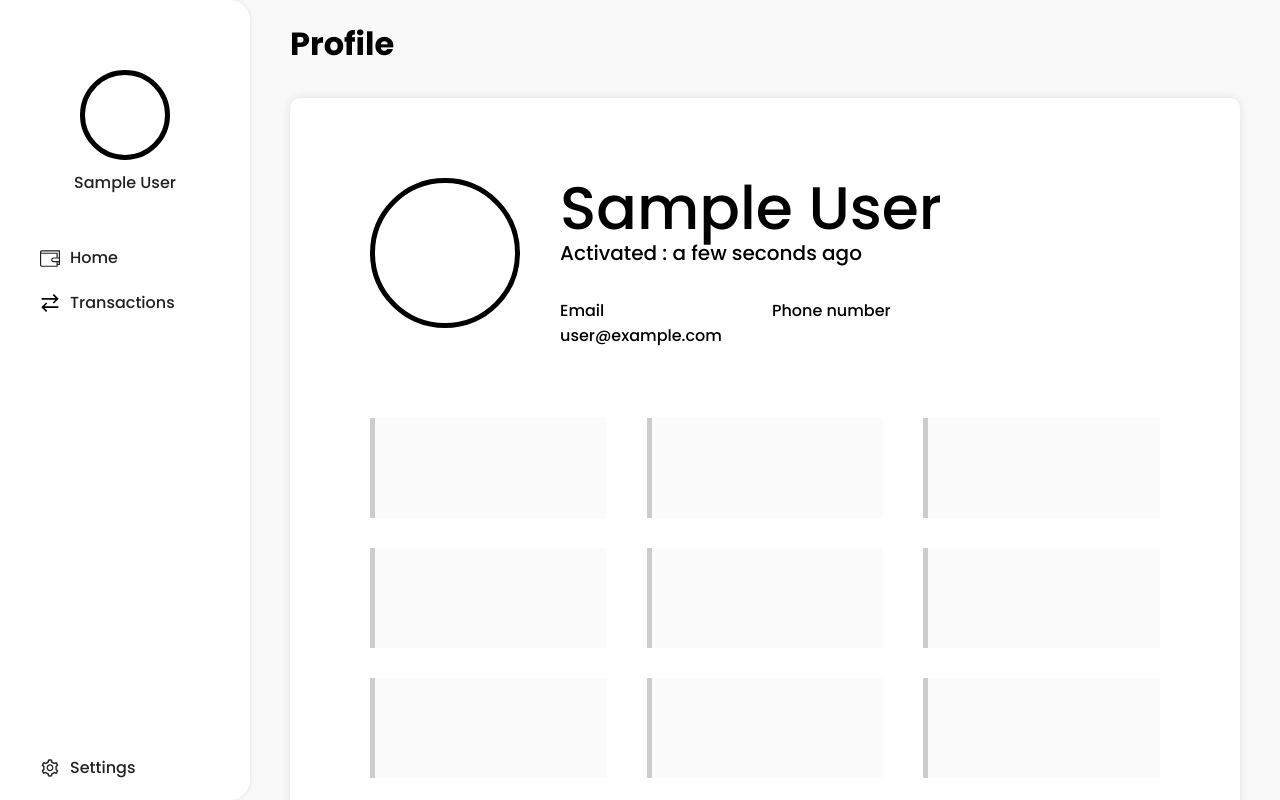
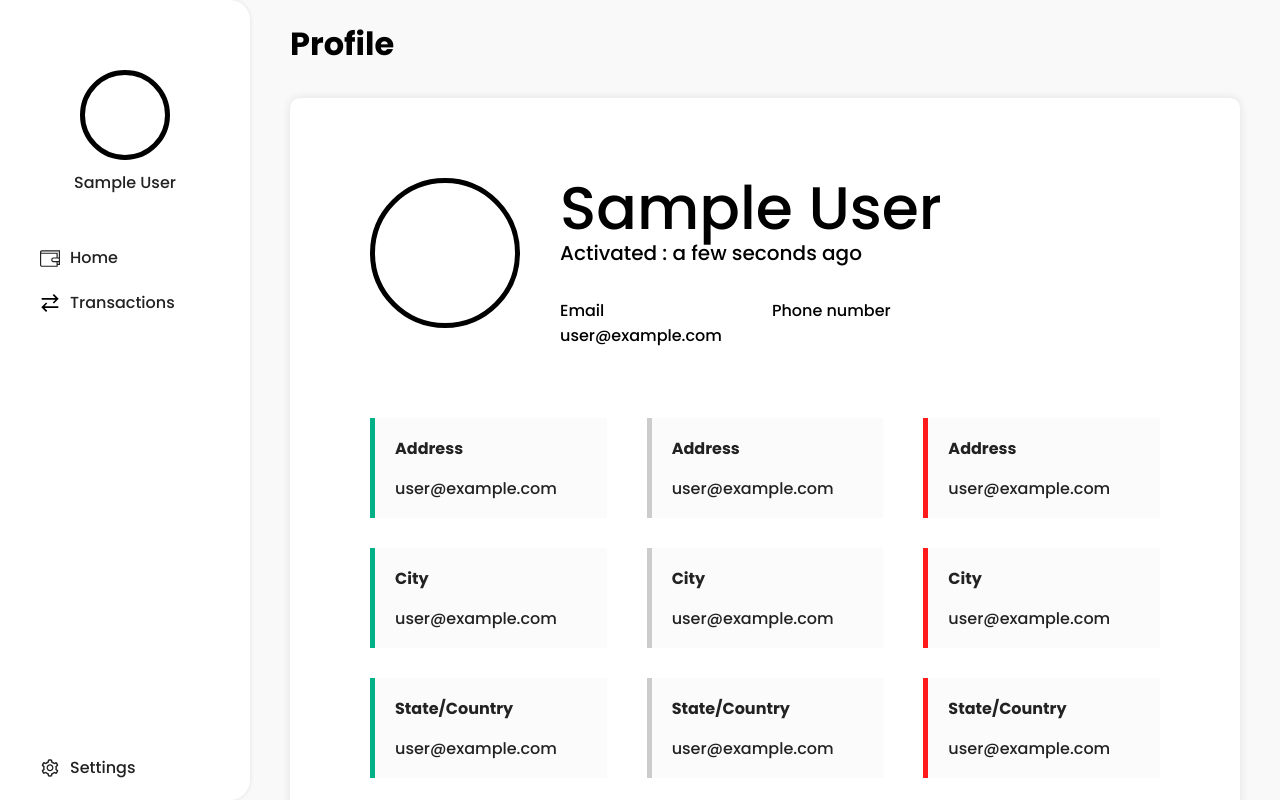
Before and after one commit to GabrielNatan/finance, a React (Create React App) app: page /settings in a window 1280 px wide. Built offline with nearby package versions, Linux system fonts and the light colour scheme; no server answers; sample sign-in values are in the browser's storage.

Commit message:
style:add new tags

```diff
--- a/src/pages/Settings/index.tsx
+++ b/src/pages/Settings/index.tsx
@@ -18,15 +18,14 @@ import {
   ContEdit,
   Input
 } from './style'
-// import { useTheme } from '../../hooks/useTheme'
 import { useAuth } from '../../hooks/useAuth'
 import { Tag } from '../../components/Tag'
 import { Button } from '../../components/Button'
 import { FaCamera } from 'react-icons/fa'
 import { useState } from 'react'
 import { useApi } from '../../hooks/useApi'
+import { lightTheme } from '../../style/theme'
 export const Settings = () => {
-  // const { toggleTheme, theme } = useTheme()
   const { user } = useAuth()
   const { updateUser } = useApi()
   const [file, setFile] = useState<File>()
@@ -77,19 +76,19 @@ export const Settings = () => {
 
         <Bottom>
           <ContTagsInfo>
-            <Tag/>
-            <Tag/>
-            <Tag/>
+            <Tag color={lightTheme.green} title="Address" text={user.email !== null ? user.email : ''} edit={update} />
+            <Tag color={lightTheme.green} title="City" text={user.email !== null ? user.email : ''} edit={update} />
+            <Tag color={lightTheme.green} title="State/Country" text={user.email !== null ? user.email : ''} edit={update} />
           </ContTagsInfo>
           <ContTagsInfo>
-            <Tag/>
-            <Tag/>
-            <Tag/>
+            <Tag color={lightTheme.roxo} title="Address" text={user.email !== null ? user.email : ''} edit={update} />
+            <Tag color={lightTheme.roxo} title="City" text={user.email !== null ? user.email : ''} edit={update} />
+            <Tag color={lightTheme.roxo} title="State/Country" text={user.email !== null ? user.email : ''} edit={update} />
           </ContTagsInfo>
           <ContTagsInfo>
-            <Tag/>
-            <Tag/>
-            <Tag/>
+            <Tag color={lightTheme.red} title="Address" text={user.email !== null ? user.email : ''} edit={update} />
+            <Tag color={lightTheme.red} title="City" text={user.email !== null ? user.email : ''} edit={update} />
+            <Tag color={lightTheme.red} title="State/Country" text={user.email !== null ? user.email : ''} edit={update} />
           </ContTagsInfo>
 
         </Bottom>
```
